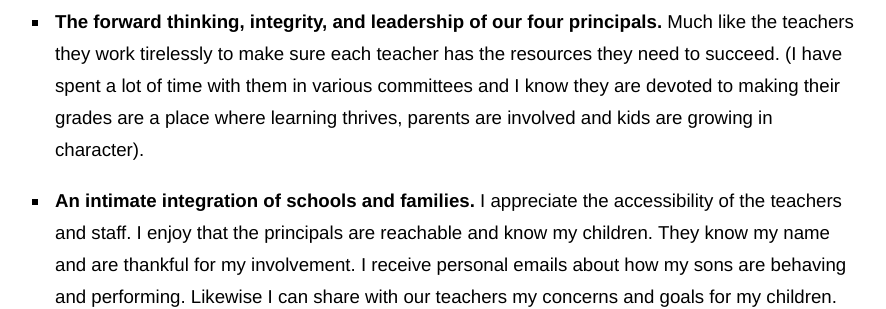
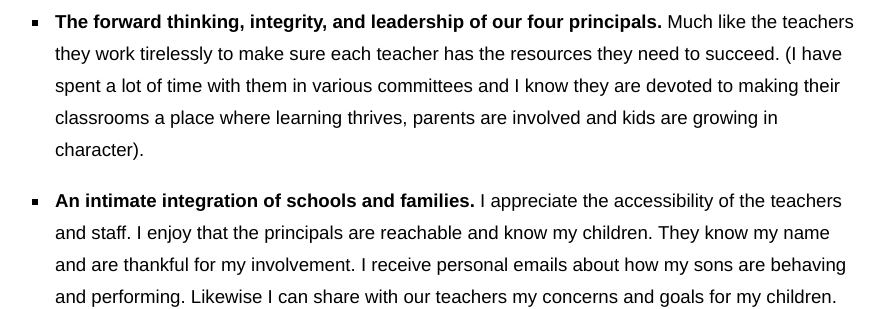
Before and after one commit to banderson623/banderson623.github.com, a Jekyll site: the page built from _posts/2015-09-07-question-values.md, in a window 1280 px wide and 900 px high, scrolled down 317 px. Shown: the part 249-558 px from the top of the window, without its empty margins (185-1071 px from the left). Built offline with Jekyll 4.4.1, drawn with Linux system fonts in a browser that asks for light colours; a script that is not in the unit is left out.

Commit message:
typo fix

```diff
--- a/_posts/2015-09-07-question-values.md
+++ b/_posts/2015-09-07-question-values.md
@@ -24,7 +24,7 @@ Thanks for asking! Here are the things I love about our district:
 
 * **Warm, caring and engaged teachers.** We have so many dedicated teachers who are committed to our children and the district. They spend countless hours serving in and outside the classroom.
 
-* **The forward thinking, integrity, and leadership of our four principals.** Much like the teachers they work tirelessly to make sure each teacher has the resources they need to succeed. (I have spent a lot of time with them in various committees and I know they are devoted to making their grades are a place where learning thrives, parents are involved and kids are growing in character).
+* **The forward thinking, integrity, and leadership of our four principals.** Much like the teachers they work tirelessly to make sure each teacher has the resources they need to succeed. (I have spent a lot of time with them in various committees and I know they are devoted to making their classrooms a place where learning thrives, parents are involved and kids are growing in character).
 
 * **An intimate integration of schools and families.** I appreciate the accessibility of the teachers and staff. I enjoy that the principals are reachable and know my children. They know my name and are thankful for my involvement. I receive personal emails about how my sons are behaving and performing. Likewise I can share with our teachers my concerns and goals for my children. Even though Gilbert has continued to grow from it's single-building history, I desperately want to try our best to keep a familiar, welcoming, feel. We might not be as small as we once were, but we can try to preserve the welcoming and communal spirit.
 
```
